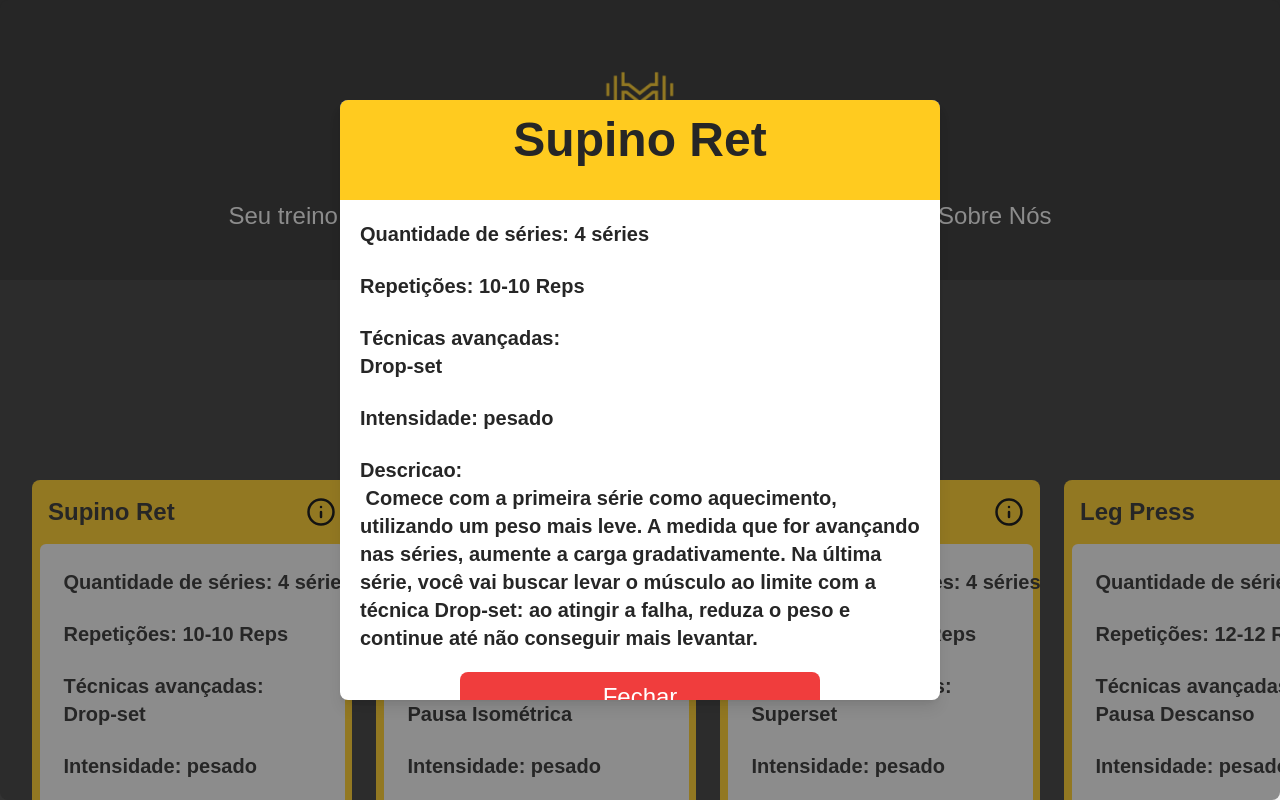
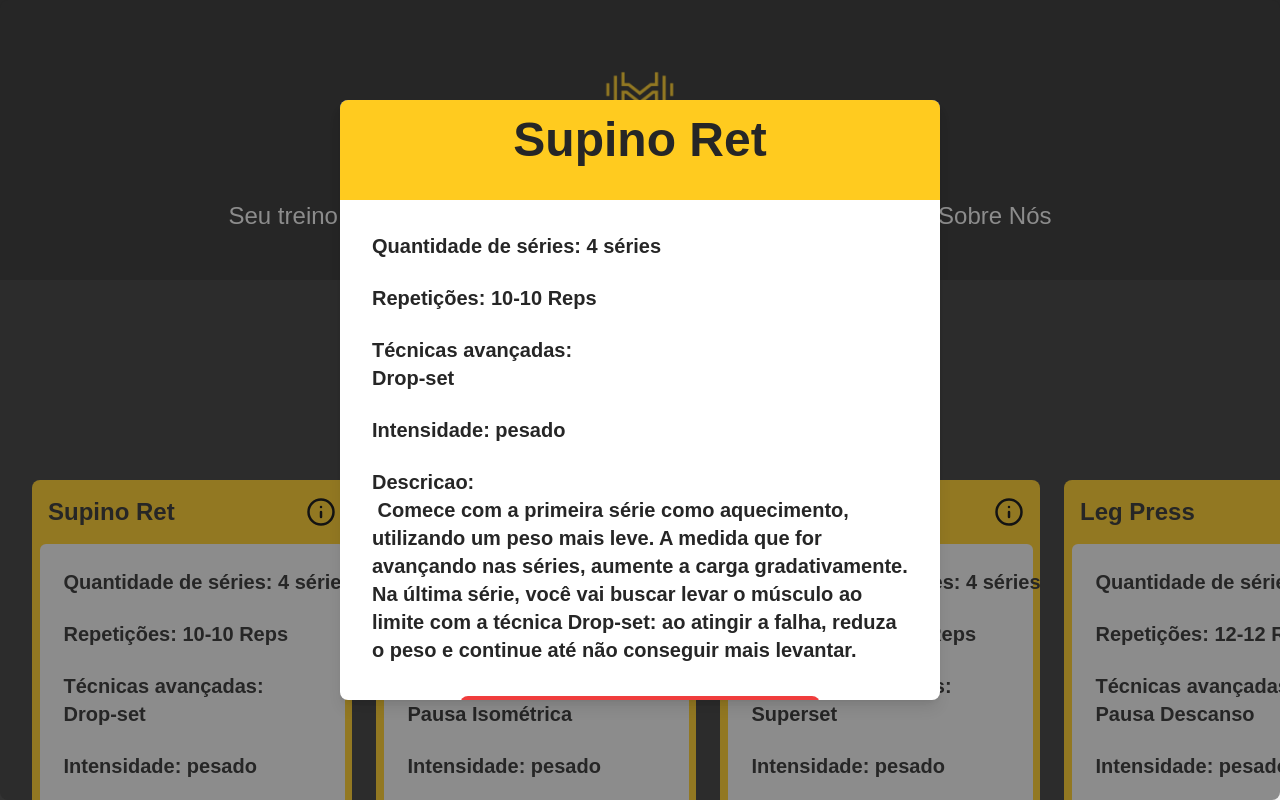
Before and after one commit to iagoliziero/peak-form, a React (Vite) app: page /principal in a window 1280 px wide. Both pictures are taken after a click on the button 321 px from the left and 512 px from the top of the page. Built offline with nearby package versions, Linux system fonts and the light colour scheme; a web font is replaced by a local one.

Commit message:
feat: add infoCard in MainPage

```diff
--- a/src/components/InfoCard.jsx
+++ b/src/components/InfoCard.jsx
@@ -2,9 +2,8 @@ import { useContext, useState } from "react";
 import { Info, Key } from "lucide-react";
 import { ExerciseContext } from "../contexts/ExerciseContext";
 
-function InfoCard() {
+function InfoCard({exercise}) {
   const [isOpen, setIsOpen] = useState(false);
-  const { exercise } = useContext(ExerciseContext);
   return (
     <>
       <button
@@ -18,31 +17,30 @@ function InfoCard() {
       {isOpen && (
         <div className="fixed inset-0 flex items-center p-4 rounded-lg justify-center bg-darker bg-opacity-50">
           <div className="bg-white w-[600px]  h-[400px] m-10 md:h-[600px] items-center justify-center  rounded-lg shadow-lg overflow-y-scroll overflow-x-hidden no-scrollbar">
-            {exercise?.map((exer) => (
-                <div key={exer.id}>
+                <div key={exercise.id}>
                 <div className="bg-yellowMain w-full rounded-b-none h-[75px] rounded-lg md:h-[100px] ">
               <div className="flex justify-center text-center items-center">
                 <h1 className="text-3xl p-4 md:text-4xl  lg:text-5xl text-darker text-center font-bold">
-                    {exer.title}
+                    {exercise.title}
                 </h1>
               </div>
             </div>
 
-            <div className="flex flex-col gap-6 p-5">
+            <div className="flex flex-col gap-6 p-8">
                       <h2 className="text-xl text-darker font-bold">
-                        Quantidade de séries: {""} {exer.numberSeries}
+                        Quantidade de séries: {""} {exercise.numberSeries}
                       </h2>
                       <h2 className="text-xl text-darker font-bold">
-                        Repetições: {exer.repetitions}
+                        Repetições: {exercise.repetitions}
                       </h2>
                       <h2 className="text-xl text-darker font-bold">
-                        Técnicas avançadas: <br /> {exer.advancedTechnique}
+                        Técnicas avançadas: <br /> {exercise.advancedTechnique}
                       </h2>
                       <h2 className="text-xl text-darker font-bold">
-                        Intensidade: {exer.intensity}
+                        Intensidade: {exercise.intensity}
                       </h2>
                       <h2 className="text-xl text-darker font-bold max-w-[100%] whitespace-pre-wrap">
-                       Descricao: <br /> {exer.description}
+                       Descricao: <br /> {exercise.description}
                       </h2>
                       </div>
               <div className="justify-center items-center mb-10 flex flex-col ">
@@ -54,8 +52,6 @@ function InfoCard() {
                 </button>
               </div>
             </div>
-
-            ))}
           </div>
         </div>
       )}
--- a/src/data/exerciseData.js
+++ b/src/data/exerciseData.js
@@ -44,6 +44,15 @@ const exerciseData = [
       intensity: "leve",
       description: "Inicie com um peso leve para a primeira série, buscando ativar os músculos das pernas e glúteos de forma gradual. Nas próximas séries, mantenha a carga constante, mas ao final da última, use a técnica Drop-set: diminua o peso e continue até a falha, garantindo que seus glúteos sejam bem trabalhados até o limite!"
     },
+    {
+      id: 5,
+      title: "Abdutora",
+      numberSeries: "4 séries",
+      repetitions: "15-15 Reps",
+      advancedTechnique: "Drop-set",
+      intensity: "leve",
+      description: "Inicie com um peso leve para a primeira série, buscando ativar os músculos das pernas e glúteos de forma gradual. Nas próximas séries, mantenha a carga constante, mas ao final da última, use a técnica Drop-set: diminua o peso e continue até a falha, garantindo que seus glúteos sejam bem trabalhados até o limite!"
+    },
 ];
 
 export default exerciseData;
--- a/src/pages/MainPage.jsx
+++ b/src/pages/MainPage.jsx
@@ -100,7 +100,7 @@ function MainPage() {
                   <h1 className="text-start text-2xl text-darker font-semibold">
                     {exer.title}
                   </h1>
-                  <InfoCard />
+                  <InfoCard exercise={exer}/>
                 </div>
                 <div className="flex flex-col justify-center items-center">
                   <div className="w-[305px] h-[345px] bg-whiteMain rounded-md flex-col">
```
